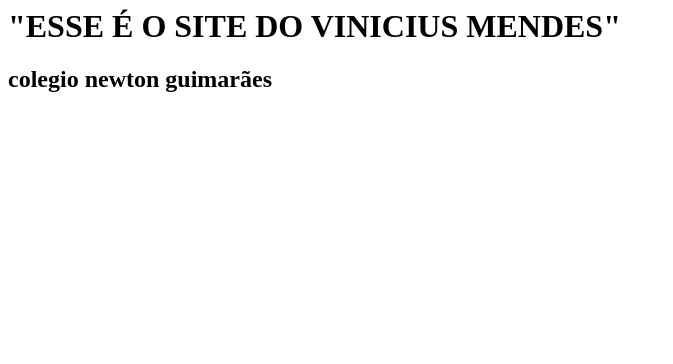
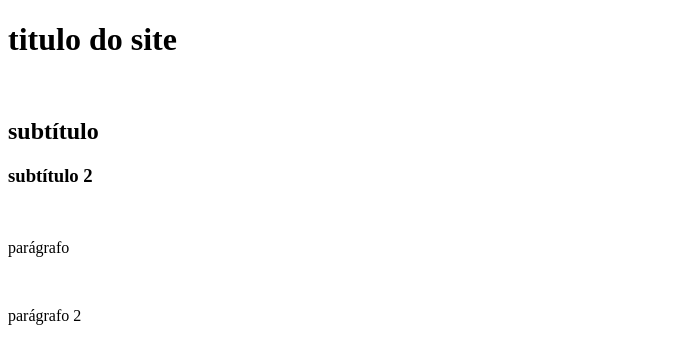
Before and after one commit to vinimendes08/1-MB-vinicius-PC-site, a plain HTML site: page index.html in a window 1280 px wide. Shown: the whole page, without its empty margins (0-673 px from the left). Drawn offline with Linux system fonts and the light colour scheme.

Commit message:
atualização 2

```diff
--- a/index.html
+++ b/index.html
@@ -1,2 +1,18 @@
-<h1>"ESSE É O SITE DO VINICIUS MENDES"</h1>
-<h2>colegio newton guimarães</h2>
+<!DOCTYPE html>
+<html lang="pt-br">
+ <head>
+  <title> titulo do site</title>
+ </head>
+
+ <body>
+   <h1> titulo do site</h1>
+   <br>
+   <h2> subtítulo</h2>
+   <h3> subtítulo 2</h3>
+   <br>
+   <p> parágrafo</p>
+   <br>
+   <p> parágrafo 2</p>
+  </body>
+
+</html>
```
